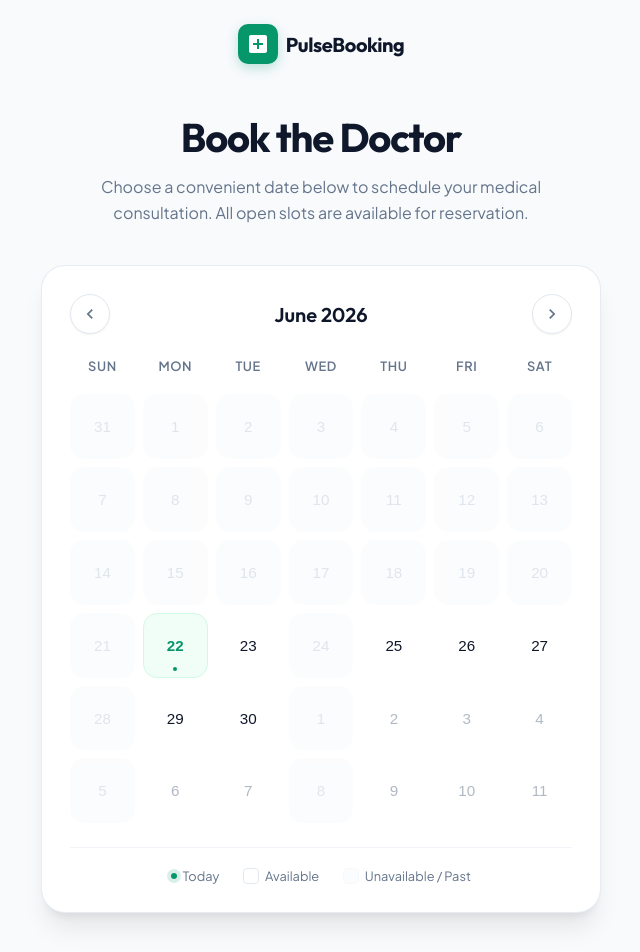
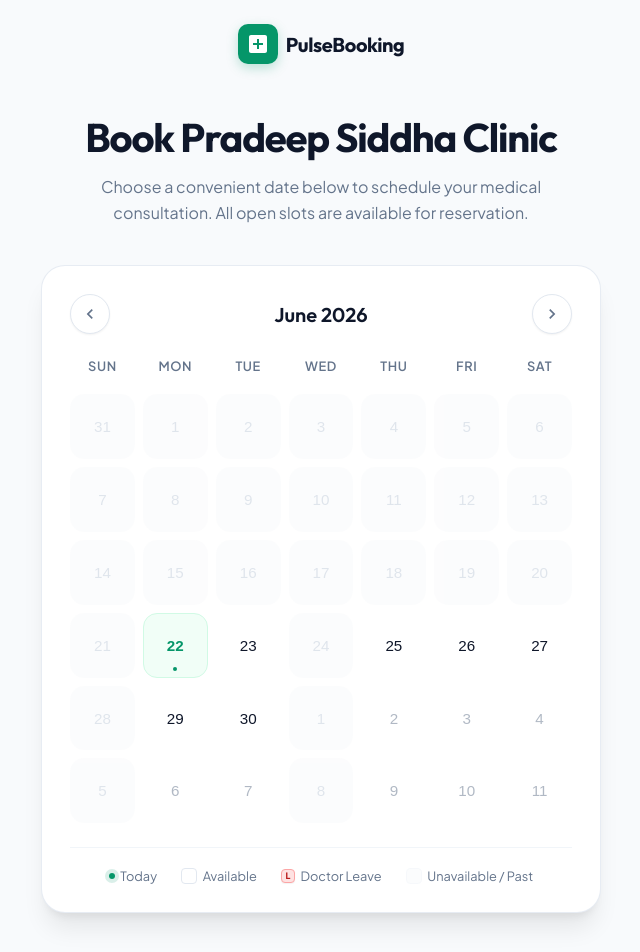
Before and after one commit to vishnuvardan/doctor-appointment-app, an Angular app in the folder frontend/: page / in a window 1280 px wide. Shown: the top 952 px of the page, without its empty margins (319-959 px from the left). Built offline with nearby package versions, Linux system fonts and the light colour scheme; no server answers.

Commit message:
PTO in calendar implementation

```diff
--- a/frontend/src/app/booking/booking.component.html
+++ b/frontend/src/app/booking/booking.component.html
@@ -49,12 +49,23 @@
             [class.outside-month]="!day.isCurrentMonth"
             [class.today]="day.isToday"
             [class.past]="day.isPast"
-            [class.fully-blocked]="isDayFullyBlocked(day.date)"
+            [class.fully-blocked]="!day.isPast && !isHoliday(day.date) && isDayFullyBlocked(day.date)"
+            [class.partially-blocked-morning]="!day.isPast && !isHoliday(day.date) && isSlotBlocked(day.date, 'morning') && !isDayFullyBlocked(day.date)"
+            [class.partially-blocked-evening]="!day.isPast && !isHoliday(day.date) && isSlotBlocked(day.date, 'evening') && !isDayFullyBlocked(day.date)"
             [class.selected]="selectedDate()?.getTime() === day.date.getTime()"
             [disabled]="day.isPast || isDayFullyBlocked(day.date)"
             (click)="selectDay(day)"
           >
-            <span class="day-number">{{ day.dayNumber }}</span>
+            <div class="day-content-wrapper">
+              <span class="day-number">{{ day.dayNumber }}</span>
+              @if (!day.isPast && !isHoliday(day.date)) {
+                @if (isDayFullyBlocked(day.date)) {
+                  <span class="leave-label" title="Doctor Unavailable">L</span>
+                } @else if (isSlotBlocked(day.date, 'morning') || isSlotBlocked(day.date, 'evening')) {
+                  <span class="leave-label" title="Partial Leave">L</span>
+                }
+              }
+            </div>
             @if (day.isToday) {
               <span class="today-dot"></span>
             }
@@ -70,6 +81,10 @@
         <div class="legend-item">
           <span class="legend-box available-box"></span>
           <span>Available</span>
+        </div>
+        <div class="legend-item">
+          <span class="leave-label-legend">L</span>
+          <span>Doctor Leave</span>
         </div>
         <div class="legend-item">
           <span class="legend-box past-box"></span>
--- a/frontend/src/app/booking/booking.component.scss
+++ b/frontend/src/app/booking/booking.component.scss
@@ -162,6 +162,19 @@
       cursor: not-allowed;
       background-color: #fafbfc;
       opacity: 0.6;
+
+      &.fully-blocked {
+        background-color: #fee2e2 !important;
+        color: #b91c1c !important;
+        border-color: #fca5a5 !important;
+        opacity: 0.95 !important;
+
+        .leave-label {
+          background-color: #ef4444;
+          color: white;
+          border-color: #ef4444;
+        }
+      }
     }
 
     &.outside-month:not(:disabled) {
@@ -189,6 +202,14 @@
       .today-dot {
         background-color: white;
       }
+
+      &.partially-blocked-morning {
+        background: linear-gradient(90deg, #fee2e2 50%, $primary-color 50%) !important;
+      }
+
+      &.partially-blocked-evening {
+        background: linear-gradient(90deg, $primary-color 50%, #fee2e2 50%) !important;
+      }
     }
 
     .today-dot {
@@ -198,6 +219,56 @@
       border-radius: 50%;
       position: absolute;
       bottom: 6px;
+    }
+
+    // Partial and Full Leaves Background Indicators
+    &.fully-blocked {
+      background-color: #fee2e2 !important;
+      color: #b91c1c !important;
+      border: 1px solid #fca5a5 !important;
+    }
+
+    &.partially-blocked-morning {
+      background: linear-gradient(90deg, #fee2e2 50%, transparent 50%) !important;
+      border: 1px solid rgba(252, 165, 165, 0.4) !important;
+
+      &:hover:not(:disabled) {
+        background: linear-gradient(90deg, #fee2e2 50%, $bg-app 50%) !important;
+      }
+    }
+
+    &.partially-blocked-evening {
+      background: linear-gradient(90deg, transparent 50%, #fee2e2 50%) !important;
+      border: 1px solid rgba(252, 165, 165, 0.4) !important;
+
+      &:hover:not(:disabled) {
+        background: linear-gradient(90deg, $bg-app 50%, #fee2e2 50%) !important;
+      }
+    }
+
+    // Dynamic Leave Label Text Layout
+    .day-content-wrapper {
+      display: flex;
+      align-items: center;
+      justify-content: center;
+      gap: 3px;
+      position: relative;
+      z-index: 2;
+    }
+
+    .leave-label {
+      font-size: 0.55rem;
+      font-weight: 800;
+      color: #b91c1c;
+      background-color: #fee2e2;
+      border: 1px solid #fca5a5;
+      padding: 0px 3px;
+      border-radius: 4px;
+      line-height: 1.2;
+      display: inline-block;
+      transform: scale(0.9);
+      vertical-align: middle;
+      box-shadow: 0 1px 1px rgba(0, 0, 0, 0.05);
     }
   }
 }
@@ -243,6 +314,24 @@
       background-color: #fafbfc;
       border: 1px solid #f1f5f9;
       opacity: 0.6;
+    }
+
+    .leave-label-legend {
+      font-size: 0.55rem;
+      font-weight: 800;
+      color: #b91c1c;
+      background-color: #fee2e2;
+      border: 1px solid #fca5a5;
+      padding: 1px 4px;
+      border-radius: 4px;
+      line-height: 1.2;
+      display: inline-flex;
+      align-items: center;
+      justify-content: center;
+      box-shadow: 0 1px 1px rgba(0, 0, 0, 0.05);
+      width: 14px;
+      height: 14px;
+      box-sizing: border-box;
     }
   }
 }
--- a/frontend/src/app/booking/booking.component.ts
+++ b/frontend/src/app/booking/booking.component.ts
@@ -19,7 +19,7 @@ interface CalendarDay {
   styleUrl: './booking.component.scss'
 })
 export class BookingComponent implements OnInit {
-  readonly title = 'Book the Doctor';
+  readonly title = 'Book Pradeep Siddha Clinic';
 
   private ptoService = inject(PtoService);
   private appointmentService = inject(AppointmentService);
```
